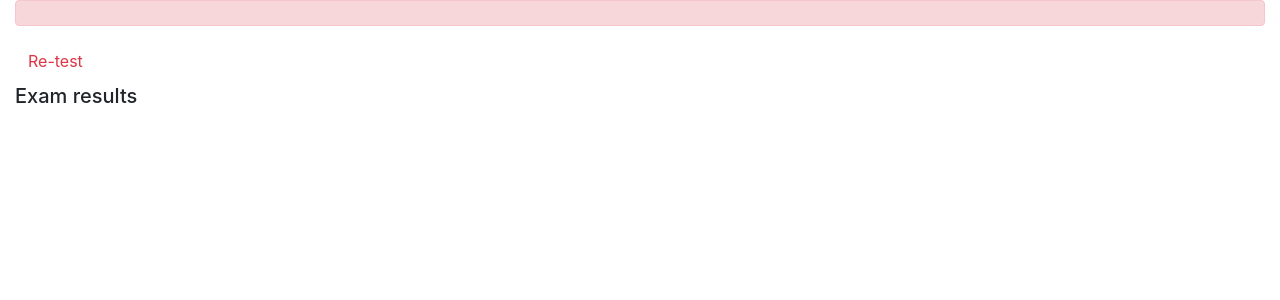
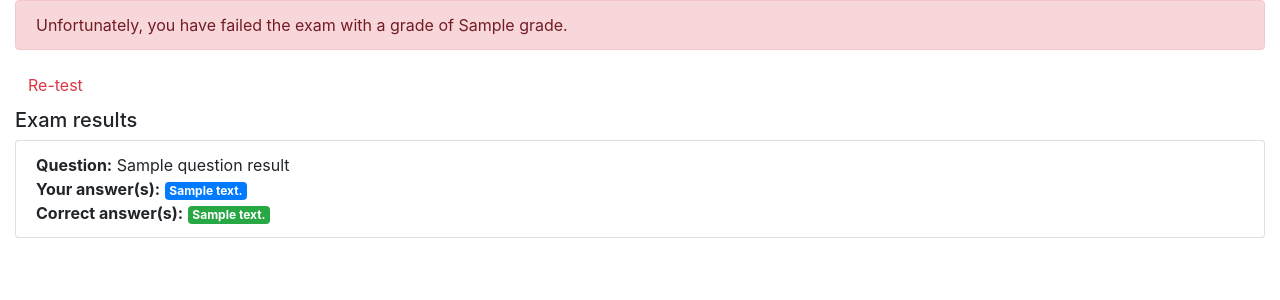
Before and after one commit to TrivendraTiwari/My_project, a Django app: template onlinecourse/templates/onlinecourse/exam_result_bootstrap.html in a window 1280 px wide. Shown: the part 56-356 px from the top of the page. Run offline with Django 3.2, Linux system fonts and the light colour scheme; tables that the repository leaves empty hold one stand-in row (values such as "Sample post"); the template is opened without the code that fills it: values that come from a table or form of the project are taken from there, most other values are stand-ins (such as "Sample title", 1, 10 or a date in 2020); some libraries are stand-ins or nearby versions.

Commit message:
thisrd commit

```diff
--- a/onlinecourse/templates/onlinecourse/exam_result_bootstrap.html
+++ b/onlinecourse/templates/onlinecourse/exam_result_bootstrap.html
@@ -38,18 +38,39 @@
 <div class="container-fluid">
     {% if grade > 80 %}
     <div class="alert alert-success">
-       <!--HINT Display passed info -->
+        Congratulations! You have passed the exam with a grade of {{ grade }}.
     </div>
     {% else %}
     <div class="alert alert-danger">
-            <!--HINT Display failed info -->
+        Unfortunately, you have failed the exam with a grade of {{ grade }}.
     </div>
     <a class="btn btn-link text-danger" href="{% url 'onlinecourse:course_details' course.id %}">Re-test</a>
     {% endif %}
     <div class="card-columns-vertical mt-1">
         <h5 class="">Exam results</h5>
-            <!--HINT Display exam results-->
+        <ul class="list-group">
+            {% for question_result in question_results %}
+            <li class="list-group-item">
+                <strong>Question:</strong> {{ question_result.question }}
+                <br>
+                <strong>Your answer(s):</strong>
+                {% if question_result.selected_choices %}
+                {% for choice in question_result.selected_choices %}
+                <span class="badge badge-primary">{{ choice.choice_text }}</span>
+                {% endfor %}
+                {% else %}
+                None
+                {% endif %}
+                <br>
+                <strong>Correct answer(s):</strong>
+                {% for choice in question_result.correct_choices %}
+                <span class="badge badge-success">{{ choice.choice_text }}</span>
+                {% endfor %}
+            </li>
+            {% endfor %}
+        </ul>
     </div>
 </div>
+
 </body>
 </html>
--- a/onlinecourse/urls.py
+++ b/onlinecourse/urls.py
@@ -16,6 +16,8 @@ urlpatterns = [
     path('<int:pk>/', views.CourseDetailView.as_view(), name='course_details'),
     # ex: /enroll/5/
     path('<int:course_id>/enroll/', views.enroll, name='enroll'),
+    path('course/<int:course_id>/submission/<int:submission_id>/result/', views.show_exam_result, name='show_exam_result')
+
 
     # <HINT> Create a route for submit view
 
```
Also changed, not shown: onlinecourse/views.py (+56 -1 lines), db.sqlite3 (added), onlinecourse/migrations/0001_initial.py (added). Lines whose indentation alone changed are shown as unchanged.
